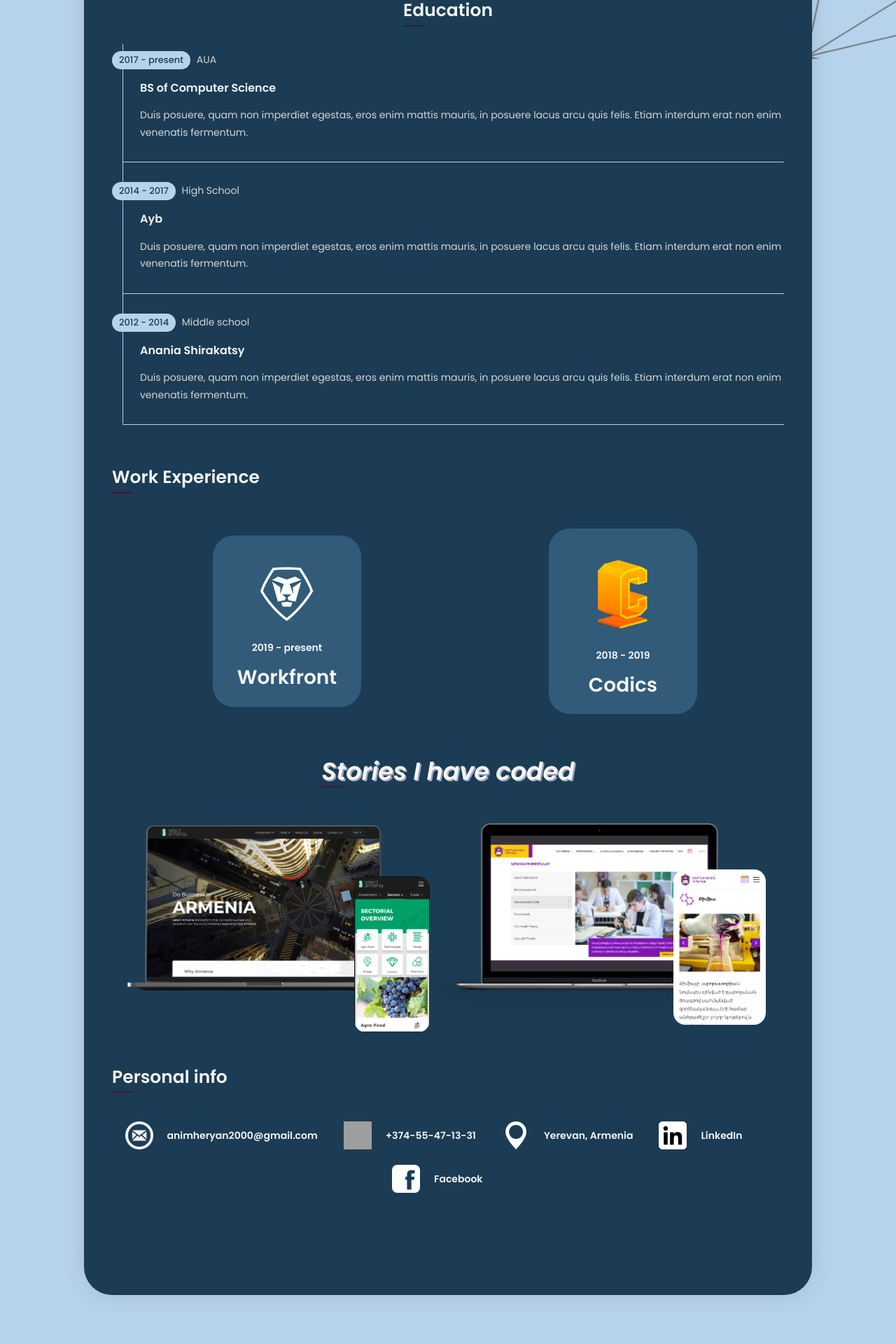
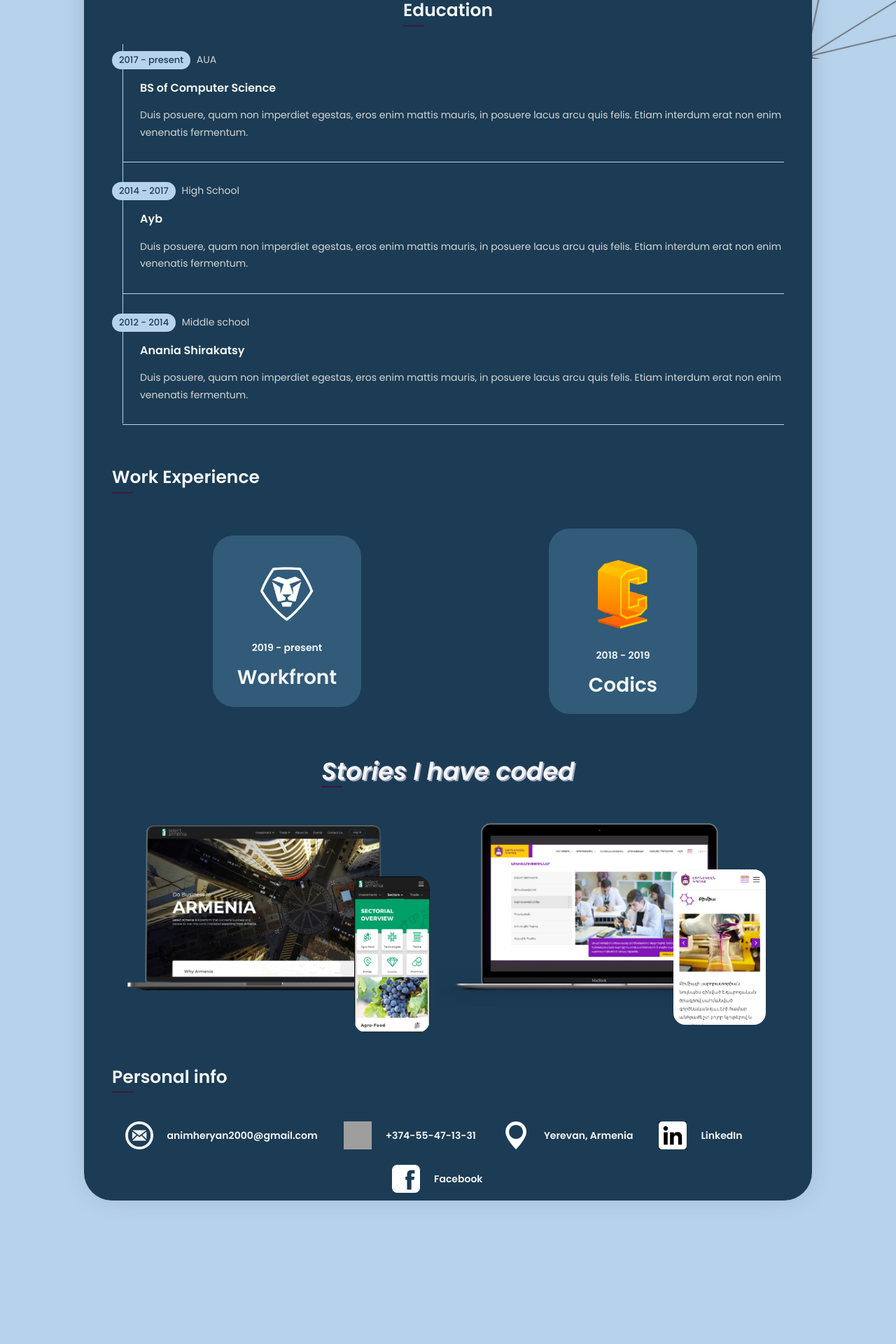
Before and after one commit to animheryan1/CV, a Jekyll site: the page built from index.html, in a window 1280 px wide. Shown: the part 816-2736 px from the top of the page at 70% size. Built offline with Jekyll 4.4.1, drawn with Linux system fonts in a browser that asks for light colours; after the commit the page ends 2611 px from its top, so only the background shows below that; grey boxes are pictures that could not be loaded.

Commit message:
Update index.html

```diff
--- a/index.html
+++ b/index.html
@@ -224,8 +224,5 @@ title: Ani Mheryan
 
         </div>
     </div>
-    <footer id="footer">
-
-    </footer>
 </div>
 </body><!-- /.wrapper-body -->
```
